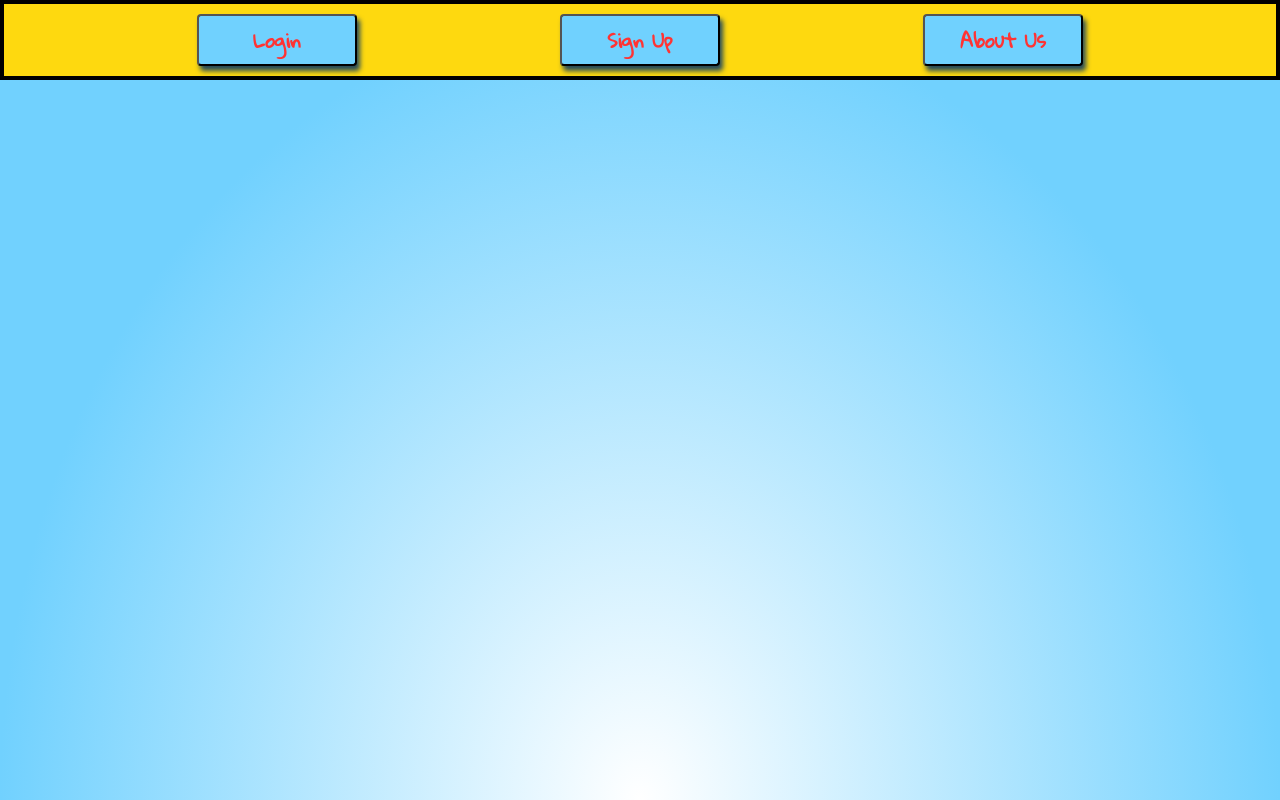
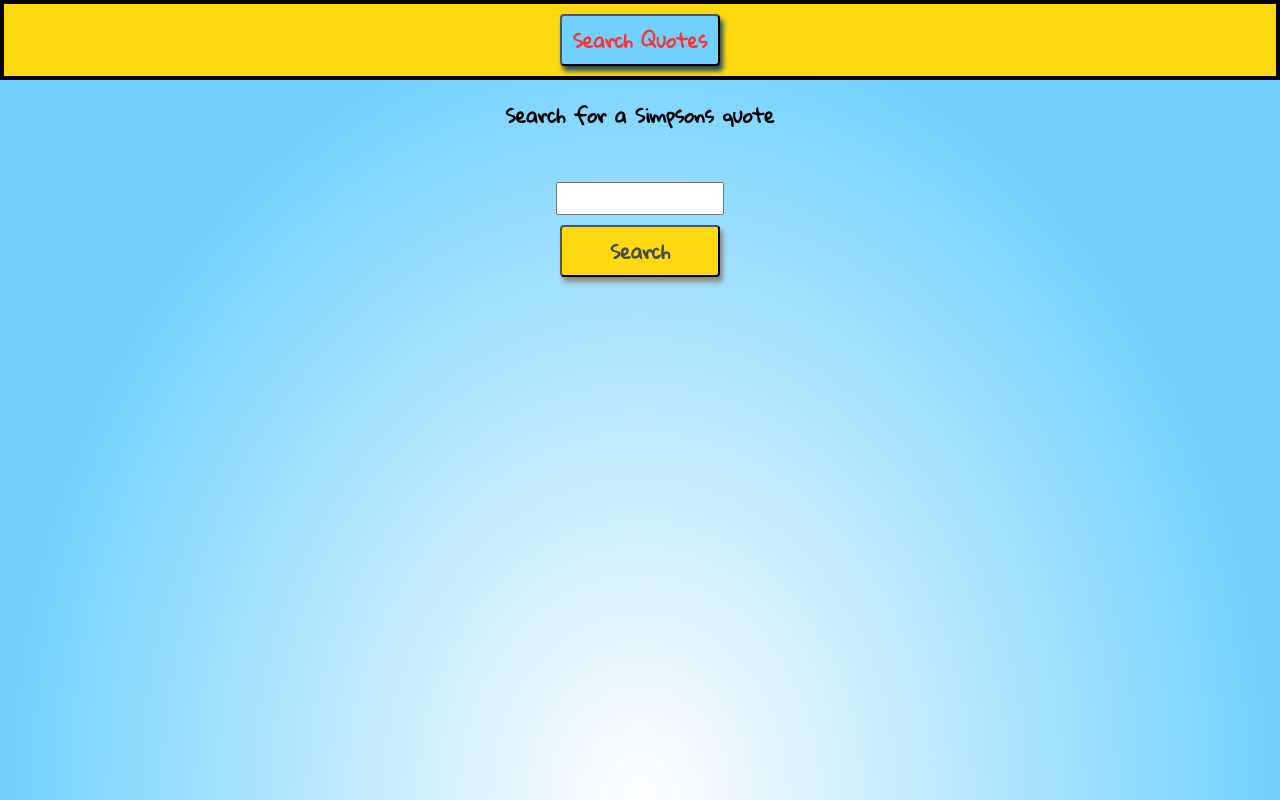
Before and after one commit to WillHK/Frontend, a React (Create React App) app: page /search in a window 1280 px wide. Shown: the top 800 px of the page. Built offline with nearby package versions, Linux system fonts and the light colour scheme.

Commit message:
Add files via upload

```diff
--- a/package.json
+++ b/package.json
@@ -4,6 +4,7 @@
   "private": true,
   "dependencies": {
     "axios": "^0.19.0",
+    "create-react-app": "^3.4.0",
     "now": "^16.1.2",
     "react": "^16.9.0",
     "react-dom": "^16.9.0",
--- a/src/App.js
+++ b/src/App.js
@@ -14,11 +14,12 @@
   return (
     <div className="App">
       <Route path="/" render={(props)=><HeaderNav {...props}/>} />
-      <PrivateRoute exact path='/protected' component={SavedList}/>
-      <PrivateRoute path='/protected/search' component={QuoteList} />
-      <PrivateRoute path='/protected/profile' component={Profile} />
-      <Route path='/signup' component={SignupForm} />
-      <Route exact path='/' component={Login} />
+      {/* <PrivateRoute exact path='/protected' component={SavedList}/> */}
+      {/* <PrivateRoute path='/protected/search' component={QuoteList} /> */}
+      {/* <PrivateRoute path='/protected/profile' component={Profile} /> */}
+      {/* <Route path='/signup' component={SignupForm} /> */}
+      <Route path="/search" component={QuoteList} />
+      <Route exact path='/' component={QuoteList} />
 
     </div>
   );
--- a/src/Components/HeaderNav.js
+++ b/src/Components/HeaderNav.js
@@ -5,21 +5,22 @@
 
 export default function HeaderNav(props) {
 
-    function logout () {
-        localStorage.removeItem('token');
-        props.history.push('/');
-        console.log('logged out');
-    }
+    // function logout () {
+    //     localStorage.removeItem('token');
+    //     props.history.push('/');
+    //     console.log('logged out');
+    // }
 
     return (
         <HeaderButtonContainer className="nav-bar">
-            {!localStorage.token && <Link to="/"> <NavButton>Login</NavButton></Link>}
+            {/* {!localStorage.token && <Link to="/"> <NavButton>Login</NavButton></Link>}
             {!localStorage.token && <Link to="/signup"> <NavButton>Sign Up</NavButton></Link>}
             {localStorage.token && <Link to="/protected"><NavButton>Home</NavButton></Link>}
             {localStorage.token && <Link to="/protected/search"><NavButton>Search Quotes</NavButton></Link>}
             {localStorage.token && <Link to="/protected/profile"><NavButton>Profile</NavButton></Link>}
             <a href="https://simpsonsays.netlify.com/team2.html"><NavButton>About Us</NavButton></a>
-            {localStorage.token && <Link to="/"> <NavButton onClick={logout}>Logout</NavButton></Link>}
+            {localStorage.token && <Link to="/"> <NavButton onClick={logout}>Logout</NavButton></Link>} */}
+            <Link to="/search"><NavButton>Search Quotes</NavButton></Link>
         </HeaderButtonContainer>
     )
 }
--- a/src/Components/QuoteList.js
+++ b/src/Components/QuoteList.js
@@ -20,7 +20,7 @@
     const search = (e) => {
         e.preventDefault();
         axios
-            .post("https://retirementhunt.xyz/search", `search=${keyword}`)
+            .post("http://34.220.255.46:8000/search", `search=${keyword}`)
             .then(response => {
                 console.log('response from quote search (response.data)', response.data);
 
```
Also changed, not shown: 1 other file (tests, documents, lock files or other folders).
